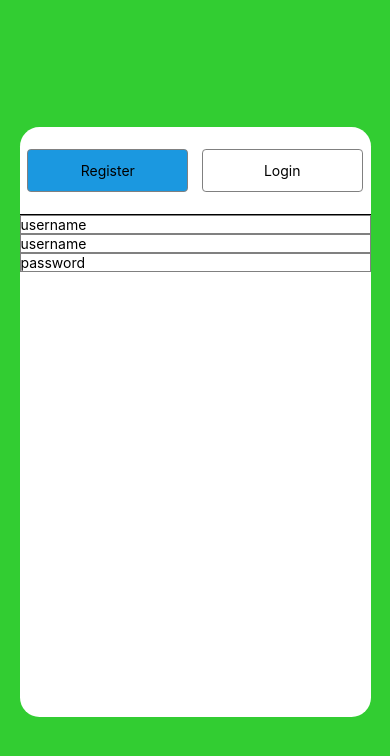
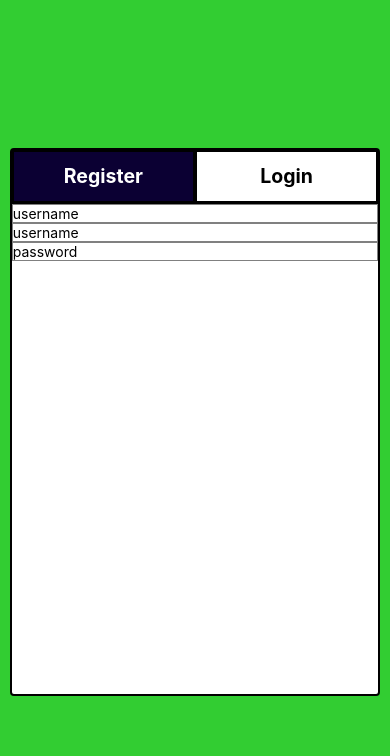
Before and after one commit to fikayo360/foodBaeNative, a React Native app: screen / in a window 390 px wide. Shown: the top 756 px of the page. Built offline with nearby package versions, Linux system fonts and the light colour scheme.

Commit message:
auth screens

```diff
--- a/auth/auth.tsx
+++ b/auth/auth.tsx
@@ -12,14 +12,16 @@ const AuthScreen:FC = () => {
     const [password,setPassword] = useState('')
     return (
         <View style={styles.container}>
-            <View style={[styles.innerContainer,{borderRadius:windowWidth*0.05,width:'90%',height:'70%'}]}>
-             <View style={{width:'100%',height:'15%',borderBottomWidth:1,alignItems:'center',justifyContent:'space-between',flexDirection:'row',paddingHorizontal:windowWidth*0.02}}>
-                <TouchableOpacity onPress={()=>setTabActive('register')} style={[styles.innerContainerHeaderBtn,{borderRadius:windowWidth*0.01,
-                    backgroundColor: tabActive === "register" ? '#1B98E0' : 'white'} ]}>
-                    <Text>Register</Text>
+            <View style={[styles.innerContainer,{borderRadius:windowWidth*0.01,width:'95%',height:'65%'}]}>
+             <View style={{width:'100%',height:'10%',borderBottomWidth:1,alignItems:'center',justifyContent:'space-between',flexDirection:'row'}}>
+                <TouchableOpacity onPress={()=>setTabActive('register')} style={[styles.innerContainerHeaderBtn,{
+                    backgroundColor: tabActive === "register" ? '#0B0033' : 'white',} ]}>
+                    <Text style={{color:tabActive === "register"?'white':'black',fontSize:windowWidth*0.05,fontWeight:'bold'}}>Register</Text>
                 </TouchableOpacity>
-                <TouchableOpacity onPress={()=>setTabActive('login')} style={[styles.innerContainerHeaderBtn,{borderRadius:windowWidth*0.01,
-                    backgroundColor: tabActive === "login" ? '#1B98E0' : 'white'}]}><Text>Login</Text></TouchableOpacity>
+                <TouchableOpacity onPress={()=>setTabActive('login')} style={[styles.innerContainerHeaderBtn,{
+                    backgroundColor: tabActive === "login" ? '#0B0033' : 'white'}]}>
+                        <Text style={{color:tabActive === "login"?'white':'black',fontSize:windowWidth*0.05,fontWeight:'bold'}}>Login</Text>
+                    </TouchableOpacity>
              </View>
 
              <ScrollView>
--- a/auth/authstyles.tsx
+++ b/auth/authstyles.tsx
@@ -11,13 +11,15 @@ const styles = StyleSheet.create({
       innerContainer:{
         position:'absolute',
         backgroundColor:'white',
-        alignSelf:'center'
+        alignSelf:'center',
+        borderWidth:2,
+        borderColor:'black'
       },
       innerContainerHeaderBtn:{
-        width:'48%',
-        height:'50%',
-        borderWidth:0.5,
-        borderColor:'grey',
+        width:'50%',
+        height:'100%',
+        borderWidth:2,
+        borderColor:'black',
         justifyContent:'center',
         alignItems:'center'
 
```
